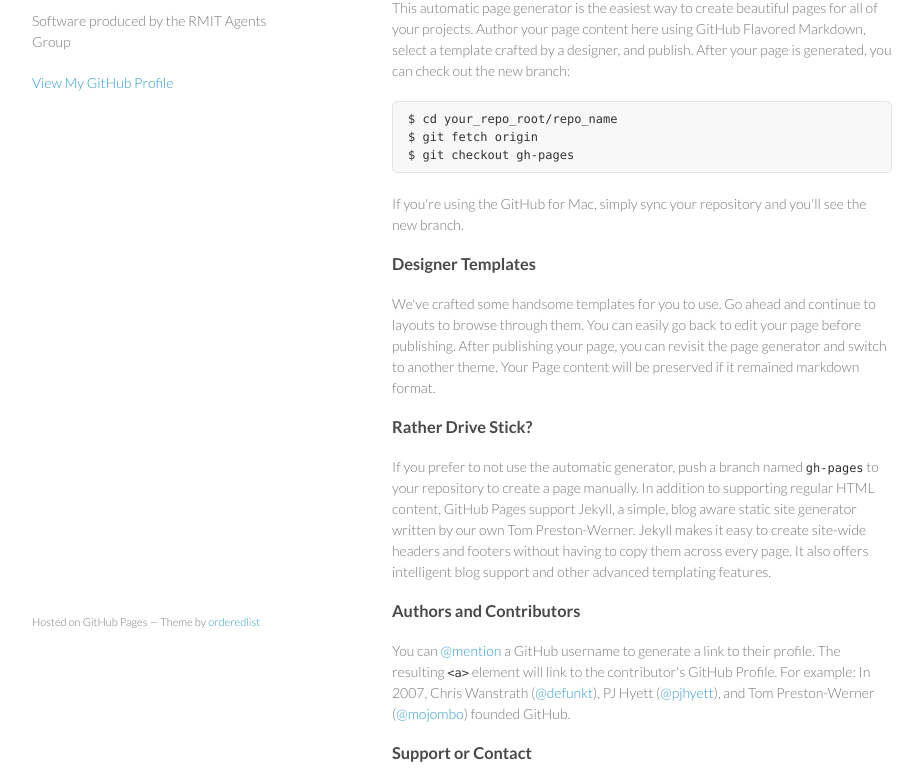
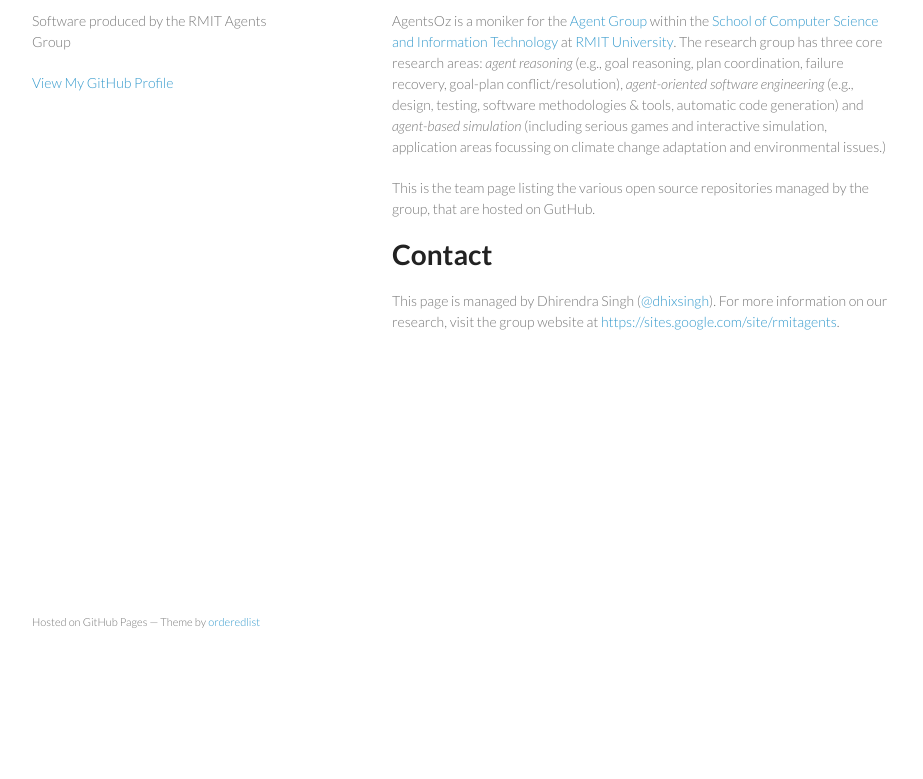
Before and after one commit to agentsoz/agentsoz.github.io, a plain HTML site: page index.html in a window 1280 px wide. Shown: the part 99-878 px from the top of the page, without its empty margins (178-1101 px from the left). After the commit the page ends 800 px from the top, so only its background shows below. Drawn offline with Linux system fonts and the light colour scheme.

Commit message:
Replace master branch with page content via GitHub

```diff
--- a/index.html
+++ b/index.html
@@ -23,37 +23,17 @@
 
       </header>
       <section>
-        <h3>
-<a id="welcome-to-github-pages" class="anchor" href="#welcome-to-github-pages" aria-hidden="true"><span class="octicon octicon-link"></span></a>Welcome to GitHub Pages.</h3>
+        <h1>
+<a id="who-we-are" class="anchor" href="#who-we-are" aria-hidden="true"><span class="octicon octicon-link"></span></a>Who we are</h1>
 
-<p>This automatic page generator is the easiest way to create beautiful pages for all of your projects. Author your page content here using GitHub Flavored Markdown, select a template crafted by a designer, and publish. After your page is generated, you can check out the new branch:</p>
+<p>AgentsOz is a moniker for the <a href="https://sites.google.com/site/rmitagents/">Agent Group</a> within the <a href="http://www.rmit.edu.au/about/our-education/academic-schools/computer-science-and-information-technology/">School of Computer Science and Information Technology</a> at <a href="http://www.rmit.edu.au">RMIT University</a>. The research group has three core research areas: <em>agent reasoning</em> (e.g., goal reasoning, plan coordination, failure recovery, goal-plan conflict/resolution), <em>agent-oriented software engineering</em> (e.g., design, testing, software methodologies &amp; tools, automatic code generation) and <em>agent-based simulation</em> (including serious games and interactive simulation, application areas focussing on climate change adaptation and environmental issues.)</p>
 
-<pre><code>$ cd your_repo_root/repo_name
-$ git fetch origin
-$ git checkout gh-pages
-</code></pre>
+<p>This is the team page listing the various open source repositories managed by the group, that are hosted on GutHub. </p>
 
-<p>If you're using the GitHub for Mac, simply sync your repository and you'll see the new branch.</p>
+<h1>
+<a id="contact" class="anchor" href="#contact" aria-hidden="true"><span class="octicon octicon-link"></span></a>Contact</h1>
 
-<h3>
-<a id="designer-templates" class="anchor" href="#designer-templates" aria-hidden="true"><span class="octicon octicon-link"></span></a>Designer Templates</h3>
-
-<p>We've crafted some handsome templates for you to use. Go ahead and continue to layouts to browse through them. You can easily go back to edit your page before publishing. After publishing your page, you can revisit the page generator and switch to another theme. Your Page content will be preserved if it remained markdown format.</p>
-
-<h3>
-<a id="rather-drive-stick" class="anchor" href="#rather-drive-stick" aria-hidden="true"><span class="octicon octicon-link"></span></a>Rather Drive Stick?</h3>
-
-<p>If you prefer to not use the automatic generator, push a branch named <code>gh-pages</code> to your repository to create a page manually. In addition to supporting regular HTML content, GitHub Pages support Jekyll, a simple, blog aware static site generator written by our own Tom Preston-Werner. Jekyll makes it easy to create site-wide headers and footers without having to copy them across every page. It also offers intelligent blog support and other advanced templating features.</p>
-
-<h3>
-<a id="authors-and-contributors" class="anchor" href="#authors-and-contributors" aria-hidden="true"><span class="octicon octicon-link"></span></a>Authors and Contributors</h3>
-
-<p>You can <a href="https://github.com/blog/821" class="user-mention">@mention</a> a GitHub username to generate a link to their profile. The resulting <code>&lt;a&gt;</code> element will link to the contributor's GitHub Profile. For example: In 2007, Chris Wanstrath (<a href="https://github.com/defunkt" class="user-mention">@defunkt</a>), PJ Hyett (<a href="https://github.com/pjhyett" class="user-mention">@pjhyett</a>), and Tom Preston-Werner (<a href="https://github.com/mojombo" class="user-mention">@mojombo</a>) founded GitHub.</p>
-
-<h3>
-<a id="support-or-contact" class="anchor" href="#support-or-contact" aria-hidden="true"><span class="octicon octicon-link"></span></a>Support or Contact</h3>
-
-<p>Having trouble with Pages? Check out the documentation at <a href="https://help.github.com/pages">https://help.github.com/pages</a> or contact <a href="mailto:support@github.com">support@github.com</a> and we’ll help you sort it out.</p>
+<p>This page is managed by Dhirendra Singh (<a href="https://github.com/dhixsingh" class="user-mention">@dhixsingh</a>). For more information on our research, visit the group website at <a href="https://sites.google.com/site/rmitagents">https://sites.google.com/site/rmitagents</a>. </p>
       </section>
       <footer>
         <p><small>Hosted on GitHub Pages &mdash; Theme by <a href="https://github.com/orderedlist">orderedlist</a></small></p>
```
Also changed, not shown: params.json (+1 -1 lines).
